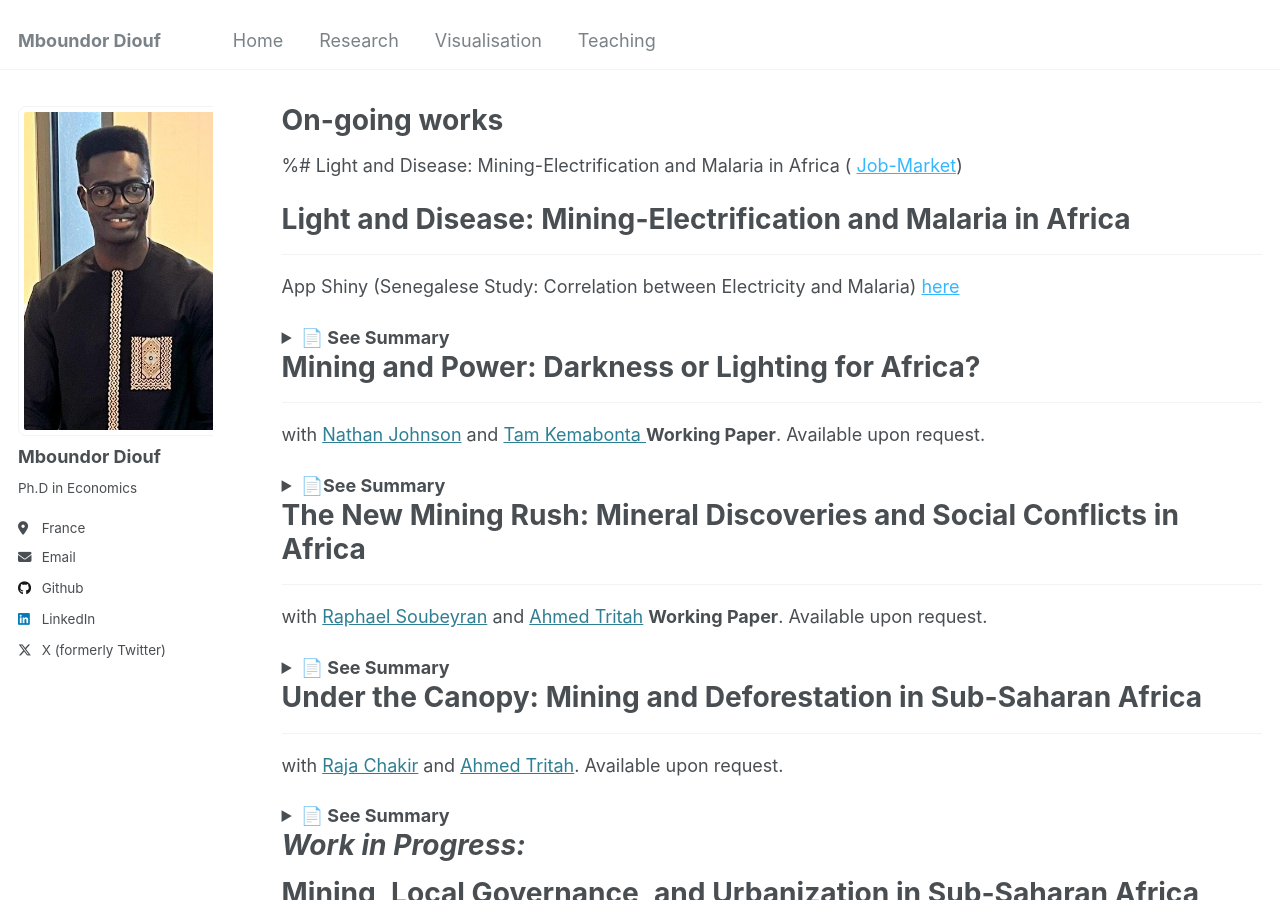
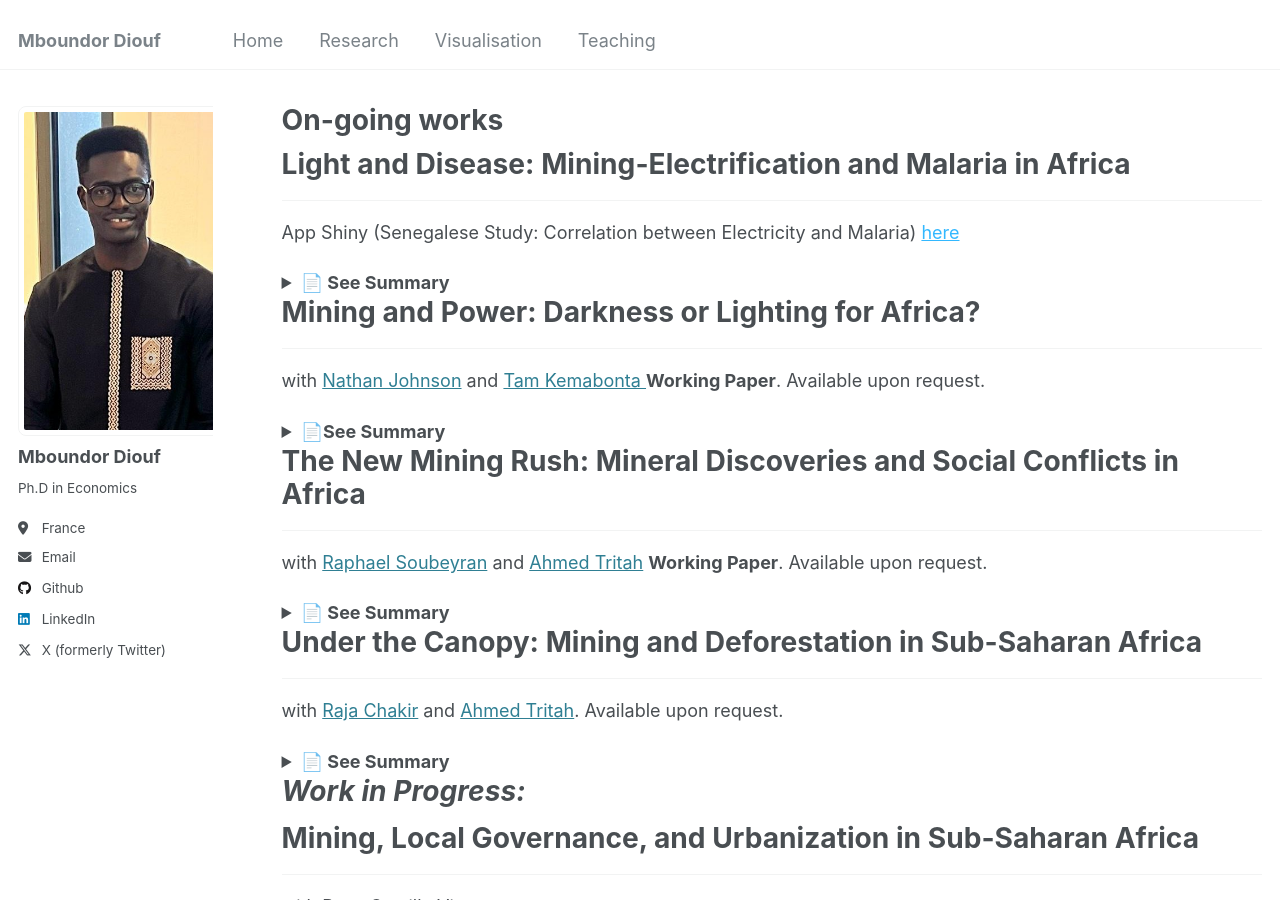
Before and after one commit to mboundordiouf/mboundordiouf.github.io, a Jekyll site: the page built from _pages/publications.md, in a window 1280 px wide and 900 px high. Built offline with Jekyll 4.4.1, drawn with Linux system fonts in a browser that asks for light colours.

Commit message:
Clean up publications section
Removed commented-out publication entry for clarity.

```diff
--- a/_pages/publications.md
+++ b/_pages/publications.md
@@ -4,8 +4,6 @@ title: "On-going works"
 permalink: /publications/
 author_profile: true
 ---
-
-%# Light and Disease: Mining-Electrification and Malaria in Africa ( <a href="https://www.dropbox.com/scl/fi/x42vtos0zq8v30fqzzgm3/Job_Market_Mining_Energy_Malaria_in_SSA.pdf?rlkey=ztmfpia0w920hjgy199tqbnc8&e=5&st=wy7zklp3&dl=0" target="_blank" style="color:#33b8ff;">Job-Market</a>)
 # Light and Disease: Mining-Electrification and Malaria in Africa
 ------
 App Shiny (Senegalese Study: Correlation between Electricity and Malaria)  <a href="https://diouf.shinyapps.io/Energy_Malaria_SEN_fin/" target="_blank" style="color:#33b8ff;">here</a>
```
